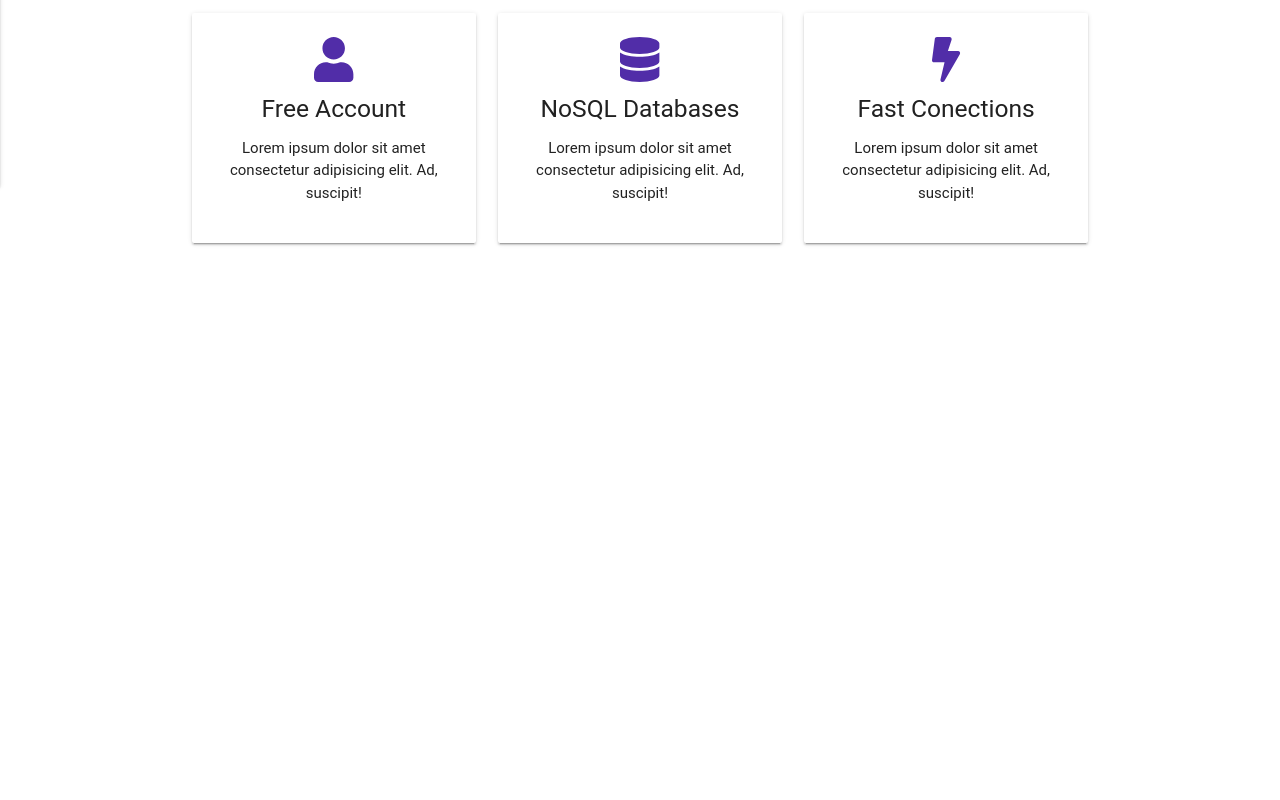
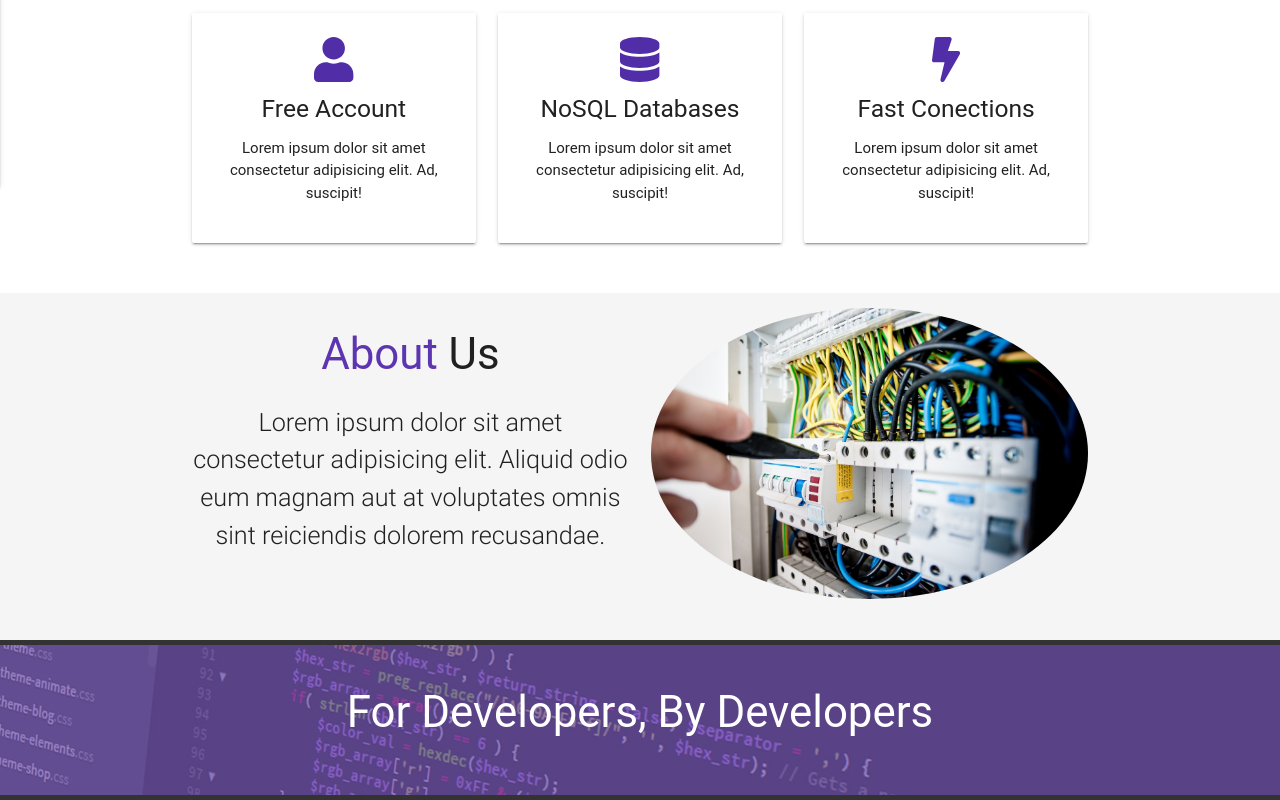
Before and after one commit to YourmixJNR/MockHub, a React (Create React App) app: page / in a window 1280 px wide. Shown: the part 674-1474 px from the top of the page. Before the commit the page ends 967 px from the top, so only its background shows below. Built offline with nearby package versions, Linux system fonts and the light colour scheme; a web font is replaced by a local one.

Commit message:
About Section

```diff
--- /dev/null
+++ b/src/Components/About.jsx
@@ -0,0 +1,28 @@
+import React from "react";
+
+const About = () => {
+  return (
+    // <!-- Section: About -->
+    <section className="section section-about grey lighten-4">
+      <div className="container">
+        <div className="row">
+          <div className="col s12 m6">
+            <h3>
+              <span className="deep-purple-text text-darken-1">About</span> Us
+            </h3>
+            <p className="flow-text">
+              Lorem ipsum dolor sit amet consectetur adipisicing elit. Aliquid
+              odio eum magnam aut at voluptates omnis sint reiciendis dolorem
+              recusandae.
+            </p>
+          </div>
+          <div className="col s12 m6">
+            <img src="/Images/tech.jpg" alt="" className="circle responsive-img" />
+          </div>
+        </div>
+      </div>
+    </section>
+  );
+};
+
+export default About;
--- a/src/Components/Developers/Developers.css
+++ b/src/Components/Developers/Developers.css
@@ -1,6 +1,17 @@
+.primary-overlay {
+    background: rgba(112, 81, 176, 0.7);
+    position: absolute;
+    top: 0;
+    left: 0;
+    width: 100%;
+    height: 100%;
+    overflow: hidden;
+  }
+
 .section-developers {
     position: relative;
-    background: url(../img/code.jpg);
+    background: url('/public/Images/code.jpg');
+    background-color: rgba(112, 81, 176, 0.7);
     background-size: cover;
     background-position: center;
     border-top: #333 solid 5px;
--- a/src/Components/Developers/Developers.jsx
+++ b/src/Components/Developers/Developers.jsx
@@ -1,14 +1,15 @@
 import React from "react";
+import './Developers.css'
 
 const Developers = () => {
   return (
     <div>
       {/* <!-- Section: Developers --> */}
-      <section class="section section-developers white-text">
-        <div class="primary-overlay valign-wrapper">
-          <div class="container">
-            <div class="row">
-              <div class="col s12 center">
+      <section className="section section-developers white-text">
+        <div className="primary-overlay valign-wrapper">
+          <div className="container">
+            <div className="row">
+              <div className="col s12 center">
                 <h3>For Developers, By Developers</h3>
               </div>
             </div>
--- a/src/Pages/Home.jsx
+++ b/src/Pages/Home.jsx
@@ -2,6 +2,8 @@ import React from 'react'
 import Header from '../Components/Layouts/Header/Header'
 import HeroSection from '../Components/HeroSection/HeroSection'
 import IconBoxes from '../Components/IconBoxes'
+import About from '../Components/About'
+import Developers from '../Components/Developers/Developers'
 
 const Home = () => {
   return (
@@ -9,6 +11,8 @@ const Home = () => {
       <Header />
       <HeroSection />
       <IconBoxes />
+      <About />
+      <Developers />
     </>
   )
 }
```
